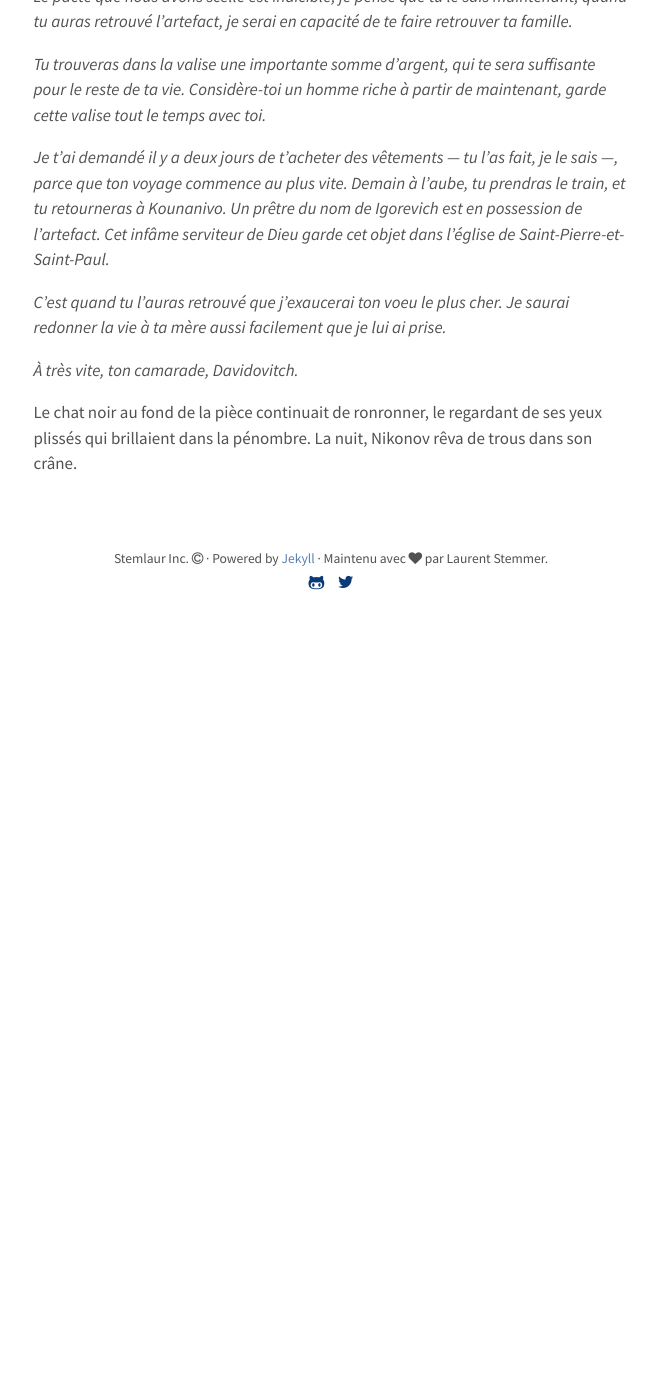
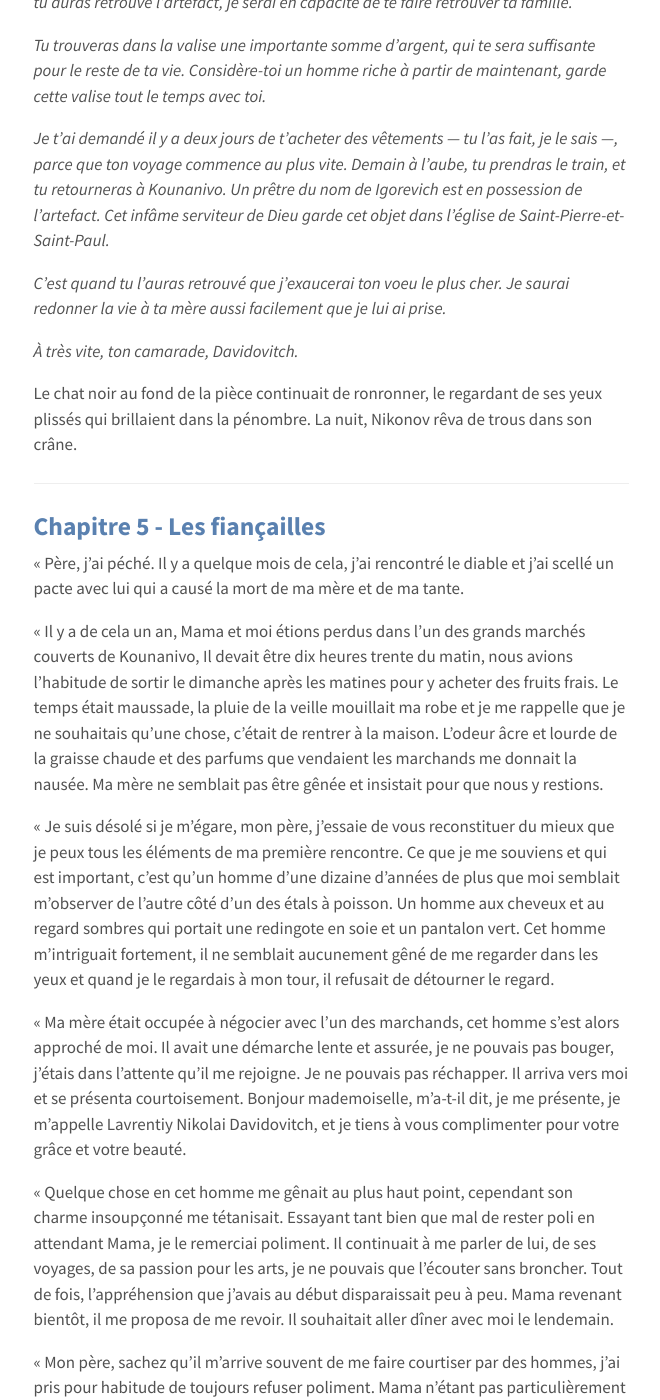
Before and after one commit to stemlaur/stemlaur.github.io, a Jekyll site: the page built from blog/_posts/2020/08/2020-08-19-nikonov-deuxieme-partie.md, in a window 1280 px wide and 1400 px high, scrolled down 6260 px. Shown: the whole window, without its empty margins (309-969 px from the left). Built offline with Jekyll 4.4.1, drawn with Linux system fonts in a browser that asks for light colours; a script that is not in the unit is left out; before the commit the page ends 6890 px from its top, so only the background shows below that; some of the changed text lies outside the part shown.

Commit message:
NOUVELLE | Nikonov - Deuxième partie - Chapitre 5

```diff
--- a/blog/_posts/2020/08/2020-08-19-nikonov-deuxieme-partie.md
+++ b/blog/_posts/2020/08/2020-08-19-nikonov-deuxieme-partie.md
@@ -17,6 +17,7 @@ image: /assets/images/posts/nikonov-2.jpg
     <li><a href="#nikonov-2-chapitre-2">Chapitre 2 - Le chat</a></li>
     <li><a href="#nikonov-2-chapitre-3">Chapitre 3 - Le baptême</a></li>
     <li><a href="#nikonov-2-chapitre-4">Chapitre 4 - La lettre (2)</a></li>
+    <li><a href="#nikonov-2-chapitre-5">Chapitre 5 - Les fiançailles</a></li>
 </ul>
 
 ---
@@ -119,8 +120,6 @@ Natasha hésita longuement avant se lancer.
 
 <h2 id="nikonov-2-chapitre-4"><a href="#nikonov-2-chapitre-4">Chapitre 4 - La lettre (2)</a></h2>
 
----
-
 Davidovitch s’en était allé, laissant derrière lui le chat noir qui ronronnait au fond de la pièce principale de l’appartement de Nikonov. Ce dernier prit son courage à deux mains et ouvrit la valise brodée que le docteur avait laissée.
 
 À l’intérieur, une importante somme d’argent, suffisamment pour qu’il puisse en vivre pour le reste de sa vie, un revolver, ainsi qu’une lettre manuscrite. Il reconnut le style de l’écriture et fut pris d’une nausée atroce. Il s’agissait de la lettre que lui avait envoyée Natasha quelques mois plus tôt, et qui annonçait le décès de sa tante. Il la jeta sans la lire. Sous la liasse de billets était posée une enveloppe non ouverte qui lui était adressée. Il l’ouvrit en l’arrachant, et lut la lettre les mains tremblantes.
@@ -146,3 +145,25 @@ _C’est quand tu l’auras retrouvé que j’exaucerai ton voeu le plus cher. J
 _À très vite, ton camarade, Davidovitch._
 
 Le chat noir au fond de la pièce continuait de ronronner, le regardant de ses yeux plissés qui brillaient dans la pénombre. La nuit, Nikonov rêva de trous dans son crâne.
+
+---
+
+<h2 id="nikonov-2-chapitre-5"><a href="#nikonov-2-chapitre-5">Chapitre 5 - Les fiançailles</a></h2>
+
+« Père, j'ai péché. Il y a quelque mois de cela, j’ai rencontré le diable et j’ai scellé un pacte avec lui qui a causé la mort de ma mère et de ma tante.
+
+« Il y a de cela un an, Mama et moi étions perdus dans l’un des grands marchés couverts de Kounanivo, Il devait être dix heures trente du matin, nous avions l’habitude de sortir le dimanche après les matines pour y acheter des fruits frais. Le temps était maussade, la pluie de la veille mouillait ma robe et je me rappelle que je ne souhaitais qu’une chose, c’était de rentrer à la maison. L’odeur âcre et lourde de la graisse chaude et des parfums que vendaient les marchands me donnait la nausée. Ma mère ne semblait pas être gênée et insistait pour que nous y restions.
+
+« Je suis désolé si je m’égare, mon père, j’essaie de vous reconstituer du mieux que je peux tous les éléments de ma première rencontre. Ce que je me souviens et qui est important, c’est qu’un homme d’une dizaine d’années de plus que moi semblait m’observer de l’autre côté d’un des étals à poisson. Un homme aux cheveux et au regard sombres qui portait une redingote en soie et un pantalon vert. Cet homme m’intriguait fortement, il ne semblait aucunement gêné de me regarder dans les yeux et quand je le regardais à mon tour, il refusait de détourner le regard.
+
+« Ma mère était occupée à négocier avec l’un des marchands, cet homme s’est alors approché de moi. Il avait une démarche lente et assurée, je ne pouvais pas bouger, j’étais dans l’attente qu’il me rejoigne. Je ne pouvais pas réchapper. Il arriva vers moi et se présenta courtoisement. Bonjour mademoiselle, m’a-t-il dit, je me présente, je m’appelle Lavrentiy Nikolai Davidovitch, et je tiens à vous complimenter pour votre grâce et votre beauté.
+
+« Quelque chose en cet homme me gênait au plus haut point, cependant son charme insoupçonné me tétanisait. Essayant tant bien que mal de rester poli en attendant Mama, je le remerciai poliment. Il continuait à me parler de lui, de ses voyages, de sa passion pour les arts, je ne pouvais que l’écouter sans broncher. Tout de fois, l'appréhension que j’avais au début disparaissait peu à peu. Mama revenant bientôt, il me proposa de me revoir. Il souhaitait aller dîner avec moi le lendemain.
+
+« Mon père, sachez qu’il m’arrive souvent de me faire courtiser par des hommes, j’ai pris pour habitude de toujours refuser poliment. Mama n’étant pas particulièrement de cet avis, souhaitant que je rencontre une personne digne de ce nom, mais n’ayant que vingt-et-un an je considère avoir le temps devant moi avant de me lier à quelqu’un d’autre. Néanmoins, j’acceptai son invitation presque contre ma volonté.
+
+« Nous nous sommes vus plusieurs fois, Davidovitch était un homme fortuné et cultivé, je tombais peu à peu amoureuse de lui et de sa bienveillance. Il donnait de l’argent à Mama, qui en envoyait une partie tous les deux mois à mon frère à Saint-Pétersbourg, il aidait ma tante en investissant dans les réparations de sa maison. Mon cœur lui appartenait de plus en plus.
+
+« C’est un jour de novembre, alors que nous faisions de la barque dans la Moskova qu’il m’a demandée en mariage. Et pour la première fois de ma vie, j’ai senti qu’il était temps pour moi de devenir la moitié d’un autre, de fonder une famille et de me ranger. Nous nous sommes ainsi fiancés sur l’eau troublée du beau fleuve où j’avais vécu toute mon enfance. Mama et ma tante étaient ravies.
+
+« Davidovitch refusait toujours que nous en parlions à mon frère Ivan, il me disait qu’avant cela, il devait me demander quelque chose. Il convainquit ainsi ma famille de garder la surprise, et c’est aux alentours du mois de janvier, un soir froid et neigeux que Davidovitch m’a avoué toute la vérité. »
```
Also changed, not shown: README.md.
